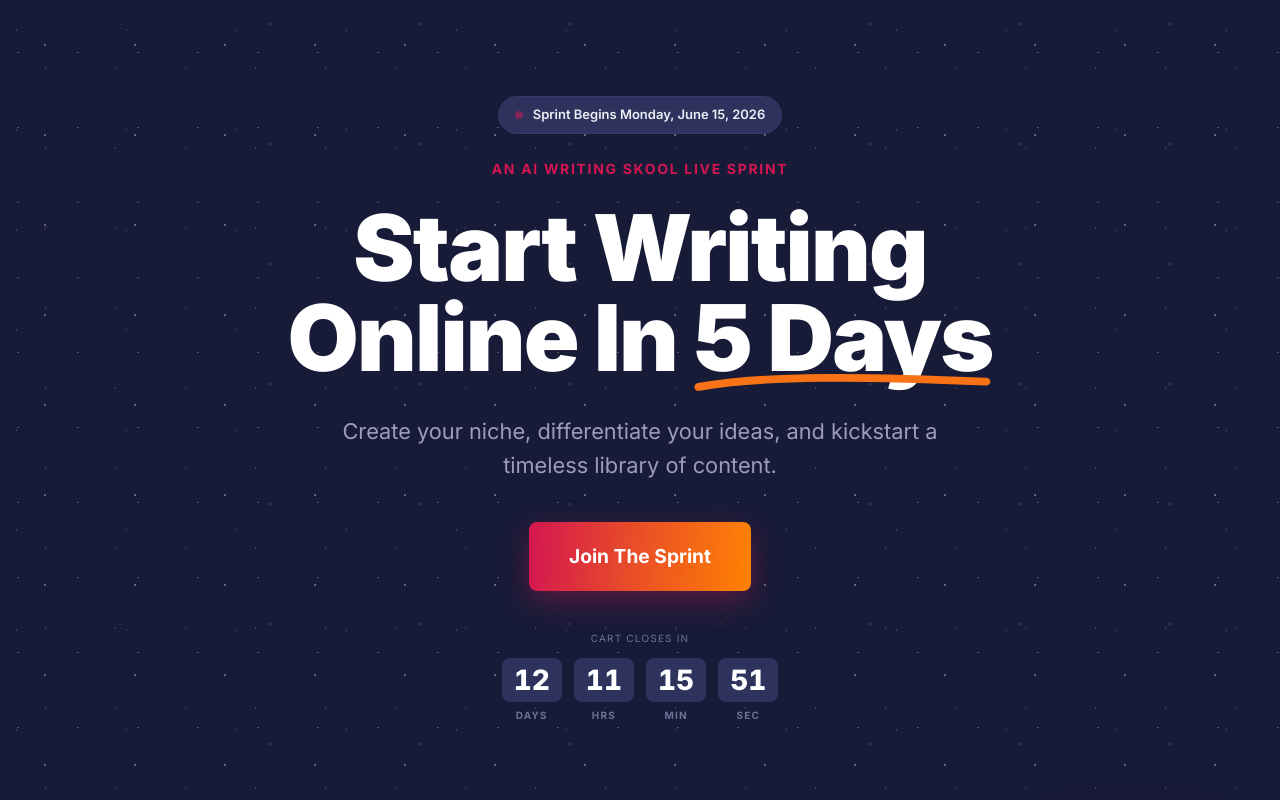
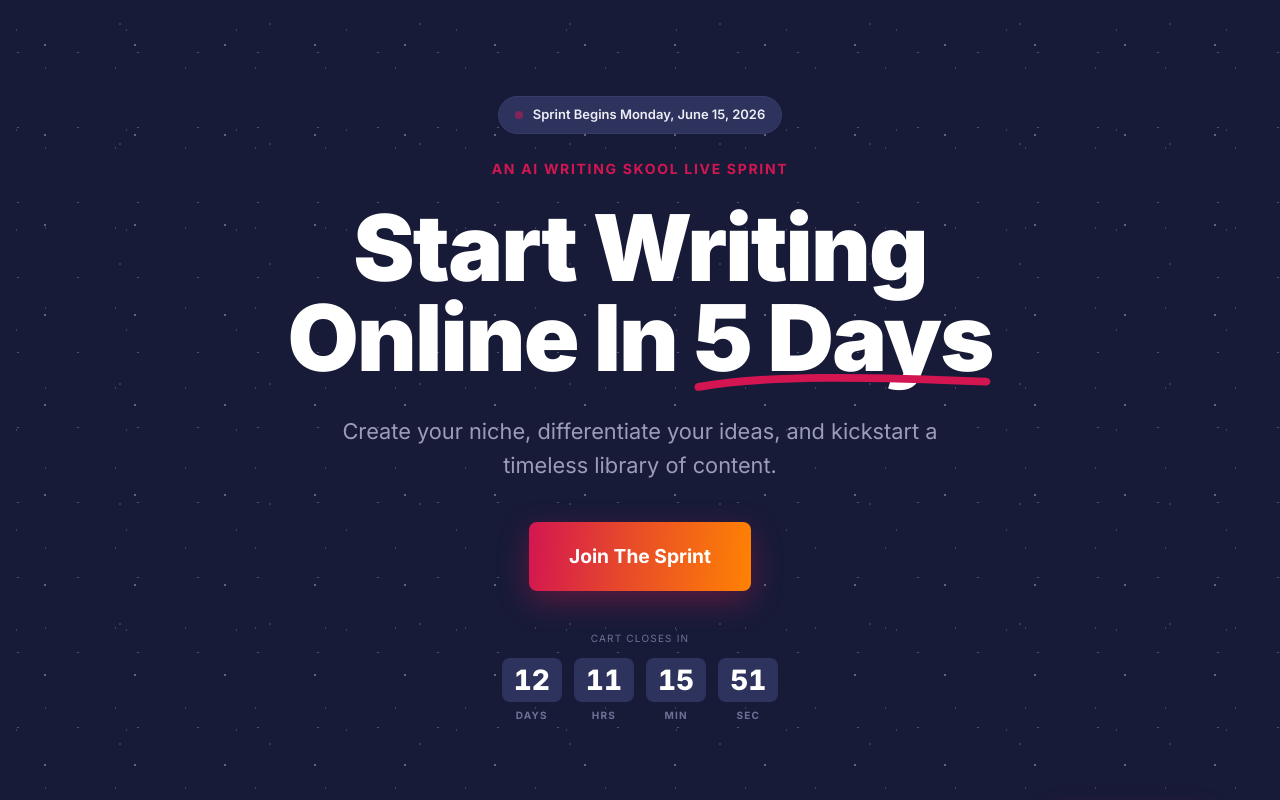
Before and after one commit to jtzack/swo-sprint, a React (Vite) app: page / in a window 1280 px wide. Shown: the top 800 px of the page. Built offline with nearby package versions, Linux system fonts and the light colour scheme.

Commit message:
Change '5 Days' underline to brand red

```diff
--- a/src/App.tsx
+++ b/src/App.tsx
@@ -171,7 +171,7 @@ function Hero({ ctaRef }: { ctaRef: React.RefObject<HTMLAnchorElement | null> })
             >
               <path
                 d="M4 16 C 48 7, 116 8, 196 12"
-                stroke="#F97316"
+                stroke="#D31652"
                 strokeWidth="6"
                 strokeLinecap="round"
               />
```
